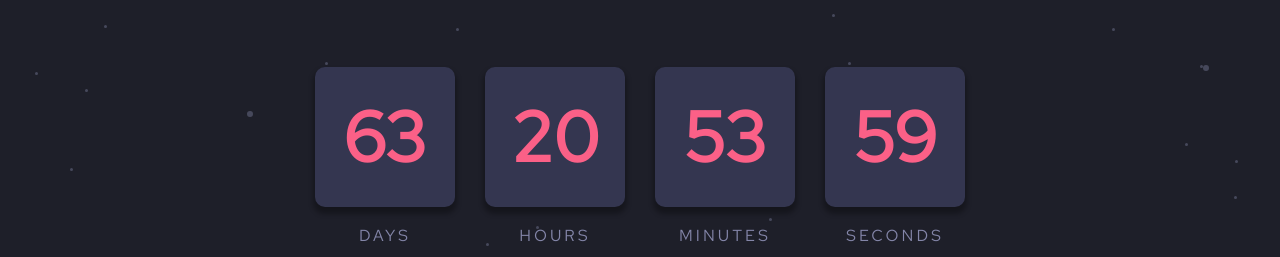
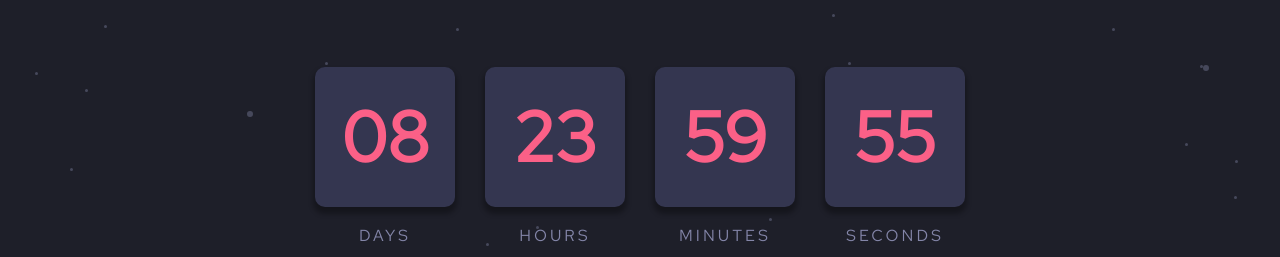
Before and after one commit to bertw82/countdown-timer, a plain HTML site: page index.html in a window 1280 px wide. Shown: the part 234-491 px from the top of the page. Drawn offline with Linux system fonts and the light colour scheme.

Commit message:
rework clock function

```diff
--- a/js/app.js
+++ b/js/app.js
@@ -16,10 +16,12 @@ for (let i = 0; i < 4; i++){
 }
 
 // outline for this code from https://www.w3schools.com/howto/howto_js_countdown.asp
-const taxDay = new Date("Apr 15, 2021 12:00:00").getTime();
+const date = new Date().getDate() + 9;
+const newDate = new Date().setDate(date);
+const futureDate = new Date(newDate);
 const countdown = setInterval( () => {
     const today = new Date().getTime();
-    const distance = taxDay - today;
+    const distance = futureDate - today;
     const days = pad(Math.floor(distance / (1000 * 60 * 60 * 24)));
     const hours = pad(Math.floor((distance % (1000 * 60 * 60 * 24)) / (1000 * 60 * 60)));
     const minutes = pad(Math.floor((distance % (1000 * 60 * 60)) / (1000 * 60)));
--- a/scss/utilities/_variables.scss
+++ b/scss/utilities/_variables.scss
@@ -1,5 +1,4 @@
 // colors
-
 $color-primary: hsl(237, 18%, 59%);
 $color-secondary: hsl(345, 95%, 68%);
 $white: hsl(0, 0%, 100%);
```
Also changed, not shown: index.html (+0 -3 lines), 1 other file.
